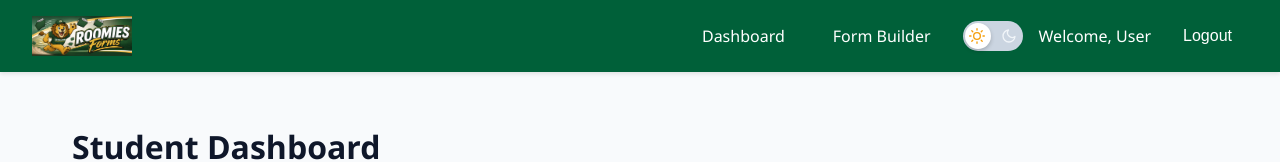
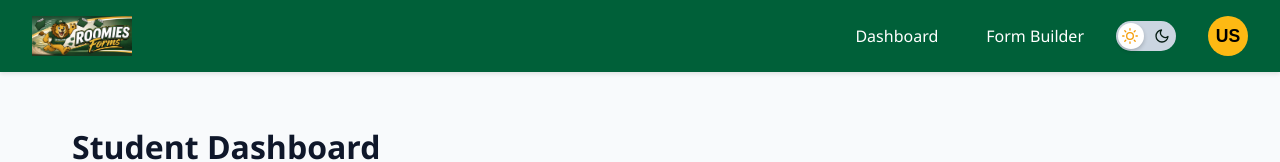
Before and after one commit to ElioraBrowning/RoomiesForms, a React (Vite) app in the folder Web/: page /dashboard in a window 1280 px wide. Shown: the top 162 px of the page. Built offline with nearby package versions, Linux system fonts and the light colour scheme; no server answers; sample sign-in values are in the browser's storage.

Commit message:
feat: user profile avatar dropdown and dark green moon icon

```diff
--- a/Web/src/components/Layout.tsx
+++ b/Web/src/components/Layout.tsx
@@ -1,21 +1,33 @@
 import { Outlet, Link, useNavigate, Navigate } from 'react-router-dom';
 import { useAuth } from '../context/AuthContext';
-import { useEffect, useState } from 'react';
+import { useEffect, useState, useRef } from 'react';
 import ThemeToggle from './ThemeToggle';
 import '../index.css';
 
 export default function Layout() {
   const { user, logout, isAuthenticated } = useAuth();
   const navigate = useNavigate();
+  const dropdownRef = useRef<HTMLDivElement>(null);
 
   const [theme, setTheme] = useState(() => {
     return localStorage.getItem('theme') || 'light';
   });
+  const [dropdownOpen, setDropdownOpen] = useState(false);
 
   useEffect(() => {
     document.documentElement.setAttribute('data-theme', theme);
     localStorage.setItem('theme', theme);
   }, [theme]);
+
+  useEffect(() => {
+    function handleClickOutside(event: MouseEvent) {
+      if (dropdownRef.current && !dropdownRef.current.contains(event.target as Node)) {
+        setDropdownOpen(false);
+      }
+    }
+    document.addEventListener("mousedown", handleClickOutside);
+    return () => document.removeEventListener("mousedown", handleClickOutside);
+  }, []);
 
   const toggleTheme = () => {
     setTheme(prev => prev === 'light' ? 'dark' : 'light');
@@ -30,6 +42,12 @@ export default function Layout() {
     return <Navigate to="/login" replace />;
   }
 
+  const getInitials = (name: string) => {
+    const parts = name.trim().split(' ');
+    if (parts.length >= 2) return (parts[0][0] + parts[1][0]).toUpperCase();
+    return name.substring(0, 2).toUpperCase();
+  };
+
   return (
     <div className="layout-container">
       <header className="navbar">
@@ -41,9 +59,47 @@ export default function Layout() {
         <nav className="navbar-nav">
           <Link to="/dashboard">Dashboard</Link>
           <Link to="/forms/builder">Form Builder</Link>
-          <ThemeToggle theme={theme} toggleTheme={toggleTheme} />
-          <span>Welcome, {user?.fullName || 'User'}</span>
-          <button onClick={handleLogout}>Logout</button>
+          <div style={{ marginRight: '1rem' }}>
+            <ThemeToggle theme={theme} toggleTheme={toggleTheme} />
+          </div>
+
+          <div style={{ position: 'relative' }} ref={dropdownRef}>
+            <button
+              onClick={() => setDropdownOpen(!dropdownOpen)}
+              style={{
+                width: '40px', height: '40px', borderRadius: '50%', backgroundColor: 'var(--slu-gold)', color: '#000',
+                border: 'none', fontWeight: 'bold', fontSize: '1.1rem', cursor: 'pointer', display: 'flex',
+                alignItems: 'center', justifyContent: 'center', padding: 0
+              }}
+              title="User Profile"
+            >
+              {getInitials(user?.fullName || 'User')}
+            </button>
+
+            {dropdownOpen && (
+              <div style={{
+                position: 'absolute', top: '120%', right: 0, backgroundColor: 'var(--bg-card)',
+                border: '1px solid var(--border-card)', borderRadius: '8px', padding: '0.5rem',
+                boxShadow: '0 4px 12px rgba(0,0,0,0.15)', minWidth: '150px', zIndex: 10
+              }}>
+                <div style={{ padding: '0.5rem', borderBottom: '1px solid var(--border-card)', color: 'var(--text-main)', fontSize: '0.9rem', fontWeight: 'bold' }}>
+                  {user?.fullName || 'User'}
+                </div>
+                <div style={{ padding: '0 0.5rem 0.5rem', borderBottom: '1px solid var(--border-card)', color: 'var(--text-help)', fontSize: '0.8rem' }}>
+                  {user?.email}
+                </div>
+                <button
+                  onClick={handleLogout}
+                  style={{ width: '100%', textAlign: 'left', padding: '0.5rem', marginTop: '0.5rem',
+                  backgroundColor: 'transparent', color: 'var(--text-main)', border: 'none', cursor: 'pointer', borderRadius: '4px' }}
+                  onMouseEnter={(e) => e.currentTarget.style.backgroundColor = 'var(--bg-body)'}
+                  onMouseLeave={(e) => e.currentTarget.style.backgroundColor = 'transparent'}
+                >
+                  Logout
+                </button>
+              </div>
+            )}
+          </div>
         </nav>
       </header>
       <main className="main-content">
--- a/Web/src/components/ThemeToggle.tsx
+++ b/Web/src/components/ThemeToggle.tsx
@@ -38,7 +38,8 @@ export default function ThemeToggle({ theme, toggleTheme }: ThemeToggleProps) {
         <line x1="4.22" y1="19.78" x2="5.64" y2="18.36"></line>
         <line x1="18.36" y1="5.64" x2="19.78" y2="4.22"></line>
       </svg>
-      <svg width="16" height="16" viewBox="0 0 24 24" fill="none" stroke="#f1f5f9" strokeWidth="2" strokeLinecap="round" strokeLinejoin="round" style={{ zIndex: 1, marginRight: '2px' }}>
+      {/* Moon Icon */}
+      <svg width="16" height="16" viewBox="0 0 24 24" fill="none" stroke="#061c13" strokeWidth="2" strokeLinecap="round" strokeLinejoin="round" style={{ zIndex: 1, marginRight: '2px' }}>
         <path d="M21 12.79A9 9 0 1 1 11.21 3 7 7 0 0 0 21 12.79z"></path>
       </svg>
       <div
```
